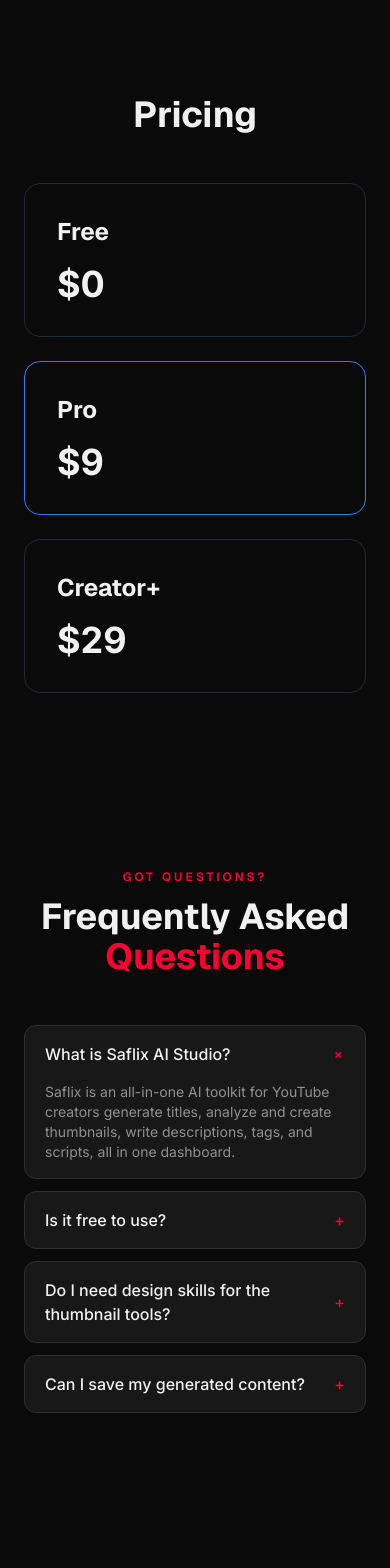
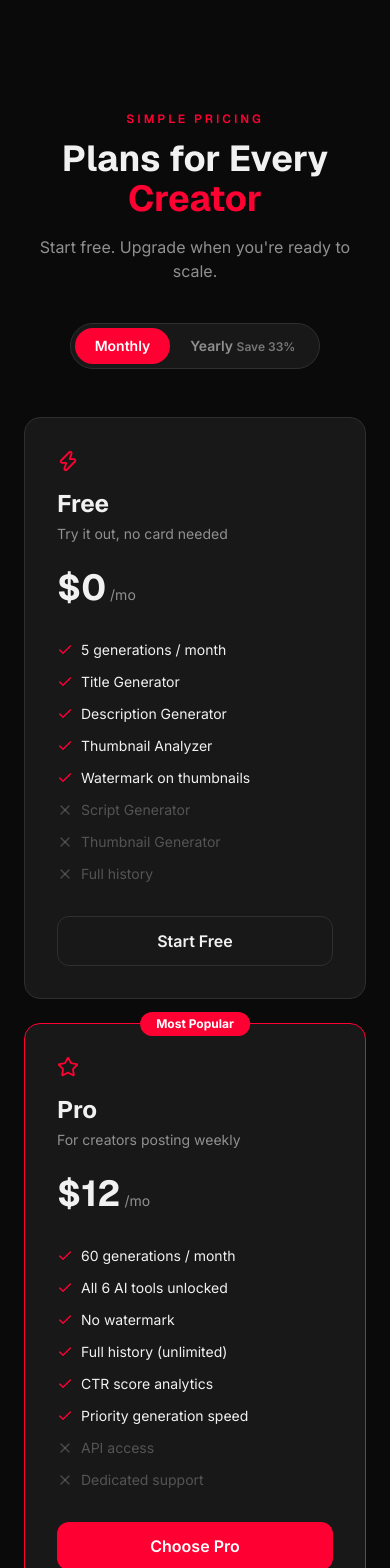
Before and after one commit to saif-oops/StudioAI, a Next.js app in the folder frontend/: page / in a window 390 px wide. Shown: the part 5680-7248 px from the top of the page. Before the commit the page ends 7189 px from the top, so only its background shows below. Built offline with nearby package versions, Linux system fonts and the light colour scheme.

Commit message:
Add detailed pricing section with monthly/yearly toggle

```diff
--- a/frontend/components/Pricing.tsx
+++ b/frontend/components/Pricing.tsx
@@ -1,27 +1,138 @@
+"use client";
+
+import { useState } from "react";
+import { Check, X, Zap, Crown, Star } from "lucide-react";
+
 export default function Pricing() {
+  const [yearly, setYearly] = useState(false);
+
+  const plans = [
+    {
+      icon: Zap,
+      name: "Free",
+      desc: "Try it out, no card needed",
+      priceMonthly: 0,
+      priceYearly: 0,
+      cta: "Start Free",
+      highlighted: false,
+      features: [
+        { text: "5 generations / month", included: true },
+        { text: "Title Generator", included: true },
+        { text: "Description Generator", included: true },
+        { text: "Thumbnail Analyzer", included: true },
+        { text: "Watermark on thumbnails", included: true },
+        { text: "Script Generator", included: false },
+        { text: "Thumbnail Generator", included: false },
+        { text: "Full history", included: false },
+      ],
+    },
+    {
+      icon: Star,
+      name: "Pro",
+      desc: "For creators posting weekly",
+      priceMonthly: 12,
+      priceYearly: 8,
+      cta: "Choose Pro",
+      highlighted: true,
+      features: [
+        { text: "60 generations / month", included: true },
+        { text: "All 6 AI tools unlocked", included: true },
+        { text: "No watermark", included: true },
+        { text: "Full history (unlimited)", included: true },
+        { text: "CTR score analytics", included: true },
+        { text: "Priority generation speed", included: true },
+        { text: "API access", included: false },
+        { text: "Dedicated support", included: false },
+      ],
+    },
+    {
+      icon: Crown,
+      name: "Creator+",
+      desc: "For studios and teams",
+      priceMonthly: 29,
+      priceYearly: 19,
+      cta: "Choose Creator+",
+      highlighted: false,
+      features: [
+        { text: "Unlimited generations", included: true },
+        { text: "All 6 AI tools unlocked", included: true },
+        { text: "No watermark", included: true },
+        { text: "Full history + export", included: true },
+        { text: "CTR score analytics", included: true },
+        { text: "Priority generation speed", included: true },
+        { text: "Early access to new tools", included: true },
+        { text: "Dedicated support", included: true },
+      ],
+    },
+  ];
+
   return (
-    <section className="mx-auto max-w-6xl px-6 py-20">
-      <h2 className="mb-12 text-center text-4xl font-bold">
-        Pricing
-      </h2>
+    <section id="pricing" className="mx-auto max-w-6xl px-6 py-24">
+      <div className="text-center mb-10">
+        <p className="font-display text-xs font-semibold tracking-[0.25em] text-[var(--accent)] uppercase">
+          Simple Pricing
+        </p>
+        <h2 className="mt-3 font-display text-4xl font-bold md:text-5xl">
+          Plans for Every <span className="text-[var(--accent)]">Creator</span>
+        </h2>
+        <p className="mt-4 text-[var(--muted)]">
+          Start free. Upgrade when you're ready to scale.
+        </p>
+      </div>
+
+      <div className="flex justify-center mb-12">
+        <div className="inline-flex items-center rounded-full border border-[var(--border-color)] bg-[var(--surface)] p-1">
+          <button
+            onClick={() => setYearly(false)}
+            className={`rounded-full px-5 py-2 text-sm font-semibold transition-colors ${!yearly ? "bg-[var(--accent)] text-white" : "text-[var(--muted)]"}`}
+          >
+            Monthly
+          </button>
+          <button
+            onClick={() => setYearly(true)}
+            className={`rounded-full px-5 py-2 text-sm font-semibold transition-colors ${yearly ? "bg-[var(--accent)] text-white" : "text-[var(--muted)]"}`}
+          >
+            Yearly <span className="text-xs opacity-80">Save 33%</span>
+          </button>
+        </div>
+      </div>
 
       <div className="grid gap-6 md:grid-cols-3">
+        {plans.map((plan) => {
+          const Icon = plan.icon;
+          const price = yearly ? plan.priceYearly : plan.priceMonthly;
+          return (
+            <div key={plan.name} className={`relative rounded-2xl border p-8 ${plan.highlighted ? "border-[var(--accent)] bg-[var(--surface)]" : "border-[var(--border-color)] bg-[var(--surface)]"}`}>
+              {plan.highlighted && (
+                <span className="absolute -top-3 left-1/2 -translate-x-1/2 rounded-full bg-[var(--accent)] px-4 py-1 text-xs font-bold text-white">
+                  Most Popular
+                </span>
+              )}
 
-        <div className="rounded-2xl border border-gray-800 p-8">
-          <h3 className="text-2xl font-bold">Free</h3>
-          <p className="mt-4 text-4xl font-bold">$0</p>
-        </div>
+              <Icon size={22} className="text-[var(--accent)]" strokeWidth={2} />
+              <h3 className="mt-4 font-display text-2xl font-bold">{plan.name}</h3>
+              <p className="mt-1 text-sm text-[var(--muted)]">{plan.desc}</p>
 
-        <div className="rounded-2xl border border-blue-500 p-8">
-          <h3 className="text-2xl font-bold">Pro</h3>
-          <p className="mt-4 text-4xl font-bold">$9</p>
-        </div>
+              <div className="mt-6 flex items-baseline gap-1">
+                <span className="font-display text-4xl font-bold">${price}</span>
+                <span className="text-[var(--muted)] text-sm">/mo</span>
+              </div>
 
-        <div className="rounded-2xl border border-gray-800 p-8">
-          <h3 className="text-2xl font-bold">Creator+</h3>
-          <p className="mt-4 text-4xl font-bold">$29</p>
-        </div>
+              <ul className="mt-8 space-y-3">
+                {plan.features.map((f) => (
+                  <li key={f.text} className="flex items-center gap-2 text-sm">
+                    {f.included ? <Check size={16} className="text-[var(--accent)] shrink-0" /> : <X size={16} className="text-[var(--muted)]/40 shrink-0" />}
+                    <span className={f.included ? "" : "text-[var(--muted)]/50"}>{f.text}</span>
+                  </li>
+                ))}
+              </ul>
 
+              <a href="/dashboard" className={`mt-8 block w-full rounded-xl px-6 py-3 text-center font-semibold transition-colors ${plan.highlighted ? "bg-[var(--accent)] text-white hover:bg-[var(--accent-hover)]" : "border border-[var(--border-color)] hover:bg-[var(--background)]"}`}>
+                {plan.cta}
+              </a>
+            </div>
+          );
+        })}
       </div>
     </section>
   );
```
